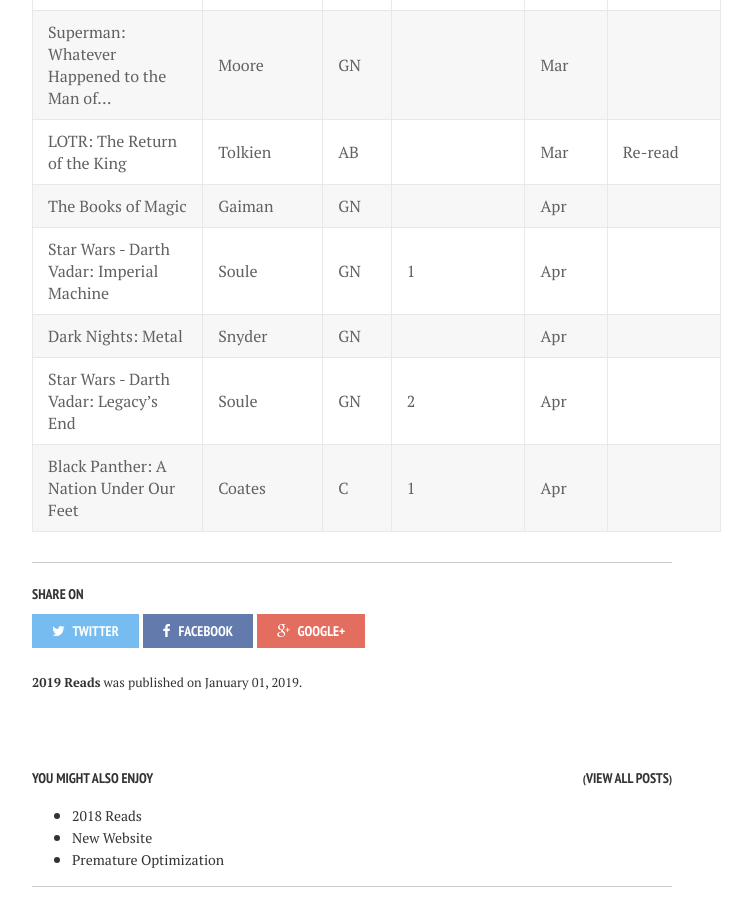
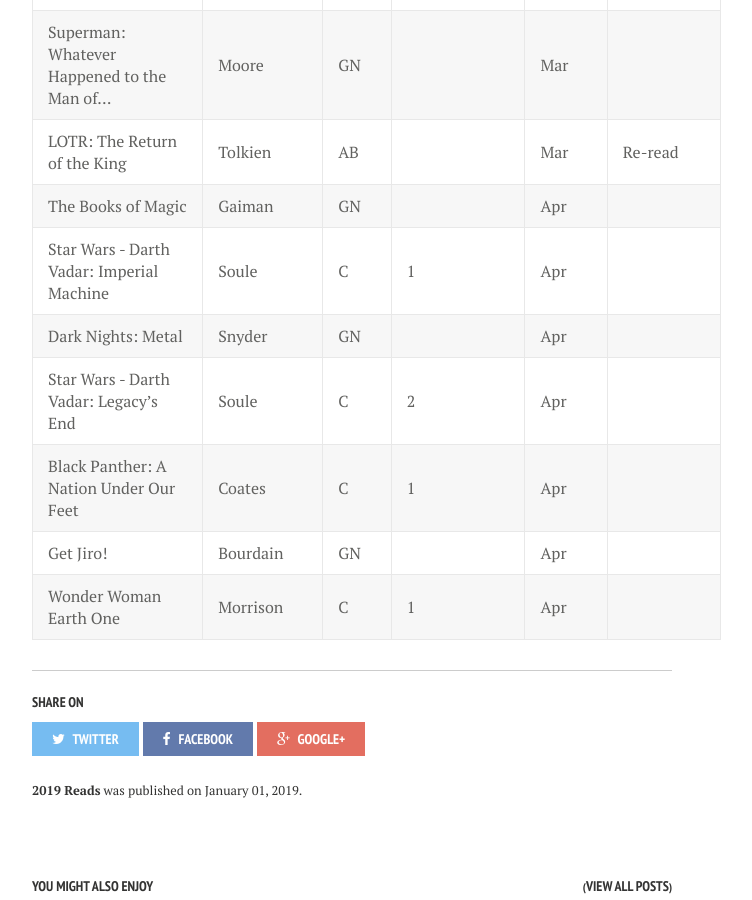
Before and after one commit to calebwherry/calebwherry.github.io, a Jekyll site: the page built from _posts/2019-01-01-2019-Reads.md, in a window 1280 px wide and 900 px high, scrolled down 5201 px. Shown: the whole window, without its empty margins (288-1040 px from the left). Built offline with Jekyll 4.4.1, drawn with Linux system fonts in a browser that asks for light colours; nearby versions of some CDN libraries; comment, search, counter and statistics services are not loaded.

Commit message:
Added new 2019 read

```diff
--- a/_posts/2019-01-01-2019-Reads.md
+++ b/_posts/2019-01-01-2019-Reads.md
@@ -103,7 +103,9 @@
 | Superman: Whatever Happened to the Man of...  | Moore          | GN    |              | Mar          |                                               |
 | LOTR: The Return of the King                  | Tolkien        | AB    |              | Mar          | Re-read                                       |
 | The Books of Magic                            | Gaiman         | GN    |              | Apr          |                                               |
-| Star Wars - Darth Vadar: Imperial Machine     | Soule          | GN    | 1            | Apr          |                                               |
+| Star Wars - Darth Vadar: Imperial Machine     | Soule          | C     | 1            | Apr          |                                               |
 | Dark Nights: Metal                            | Snyder         | GN    |              | Apr          |                                               |
-| Star Wars - Darth Vadar: Legacy's End         | Soule          | GN    | 2            | Apr          |                                               |
+| Star Wars - Darth Vadar: Legacy's End         | Soule          | C     | 2            | Apr          |                                               |
 | Black Panther: A Nation Under Our Feet        | Coates         | C     | 1            | Apr          |                                               |
+| Get Jiro!                                     | Bourdain       | GN    |              | Apr          |                                               |
+| Wonder Woman Earth One                        | Morrison       | C     | 1            | Apr          |                                               |
```
